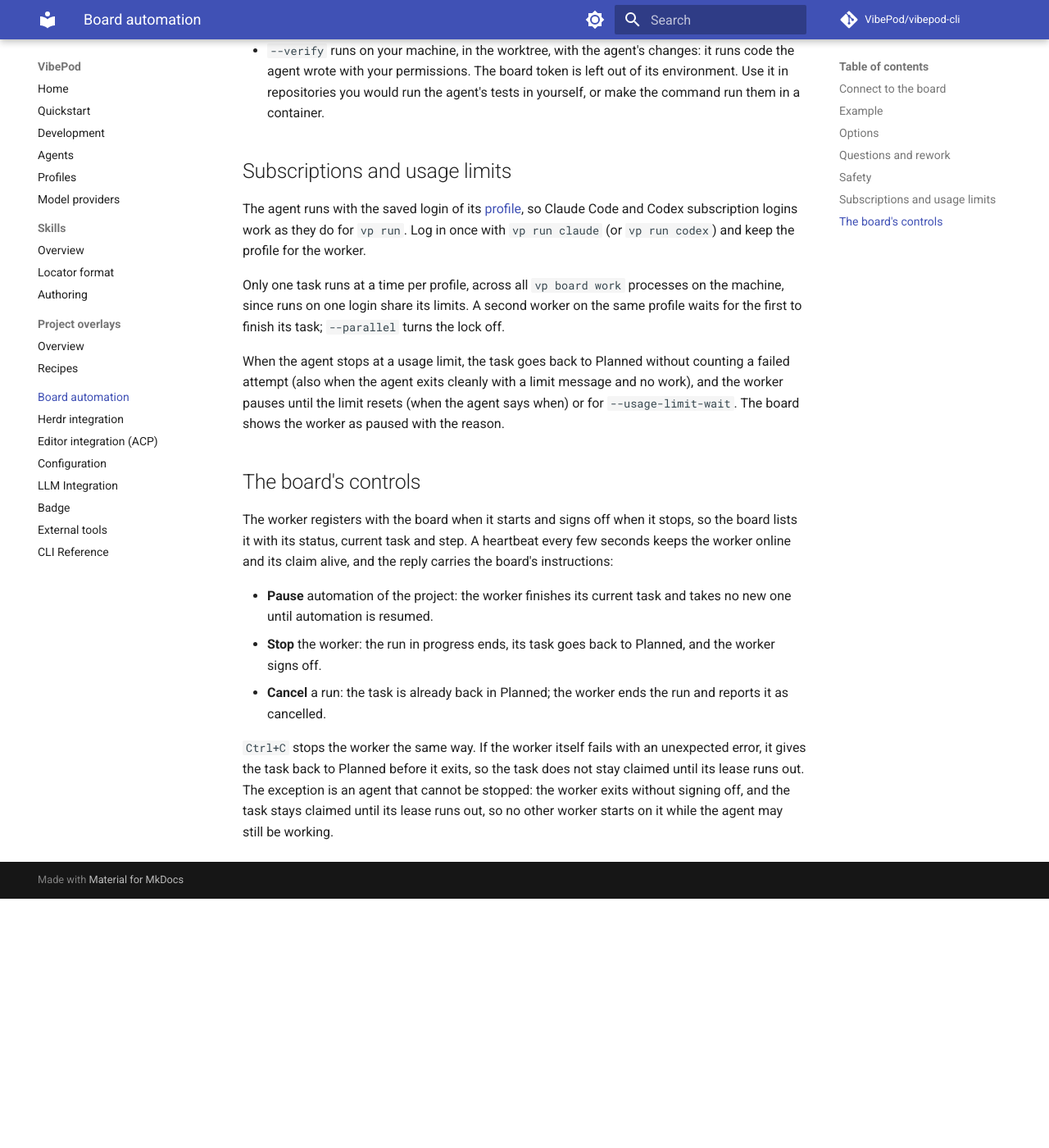
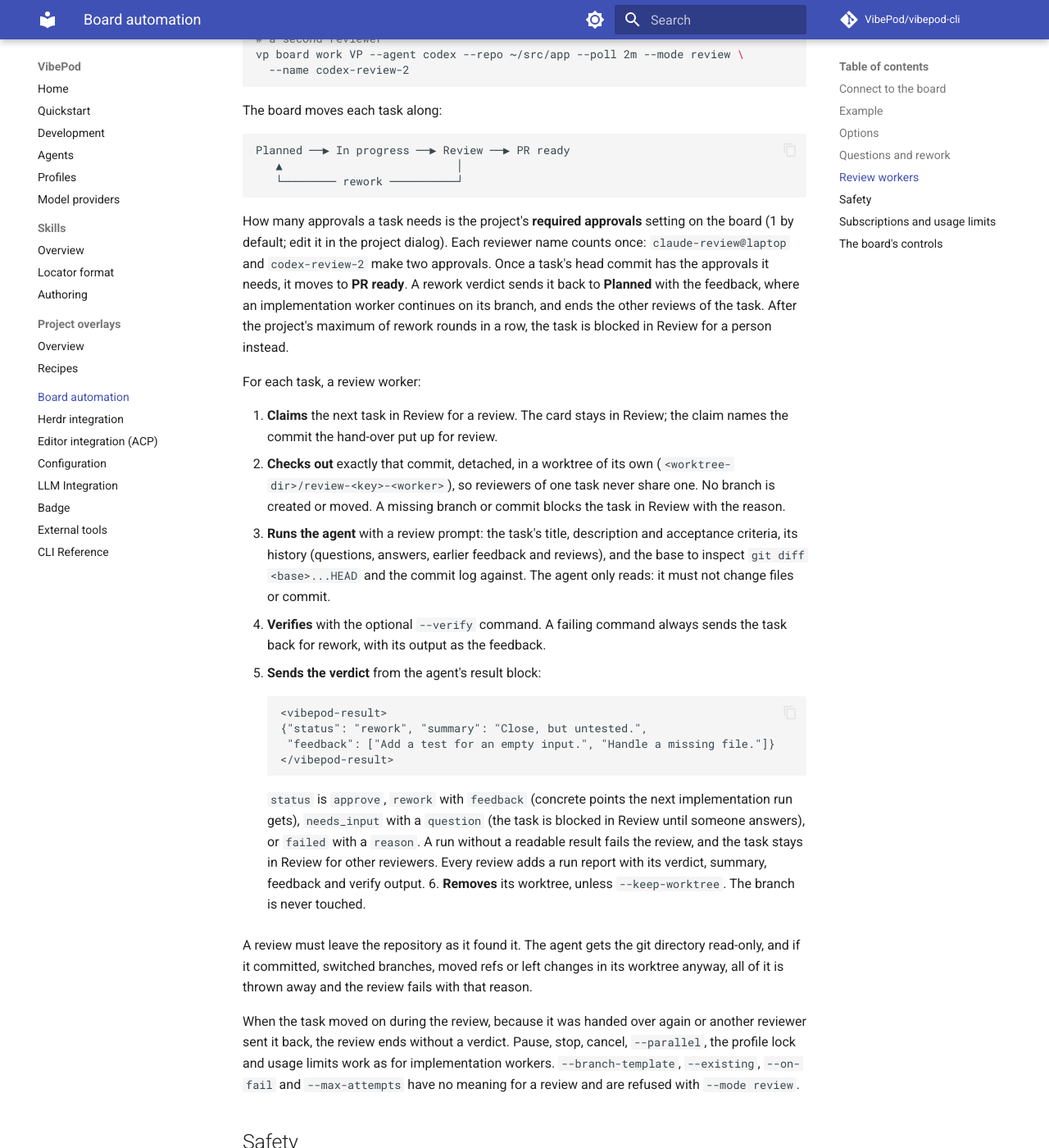
Before and after one commit to VibePod/vibepod-cli, an MkDocs documentation site: the page built from docs/board.md, in a window 1280 px wide and 1400 px high, scrolled down 3968 px. Shown: the whole window at 82% size. Built offline with MkDocs 1.6.1 and Material for MkDocs 9.7.7, drawn with Linux system fonts in a browser that asks for light colours; comment, search, counter and statistics services are not loaded; before the commit the page ends 5064 px from its top, so only the background shows below that; some of the changed text lies outside the part shown.

Commit message:
Describe review workers in the board docs

````diff
--- a/docs/board.md
+++ b/docs/board.md
@@ -23,6 +23,10 @@
 Every run adds a report to its task on the board: the agent's summary, the
 commits it made, the verify output, the duration and the reason when it
 failed.
+
+Started with `--mode review`, the worker reviews the tasks in Review instead,
+and decides whether they need rework or are ready for a pull request (see
+[Review workers](#review-workers)).
 
 ## Connect to the board
 
@@ -84,8 +88,9 @@
 
 | Option | Meaning |
 | --- | --- |
-| `--agent`, `-a` | The agent that implements the tasks (required; it needs headless mode). |
-| `--name` | The worker's name on the board, and the holder of its claims. Defaults to `<agent>@<host>`. Give two workers on one machine different names. |
+| `--agent`, `-a` | The agent that implements or reviews the tasks (required; it needs headless mode). |
+| `--mode implement\|review` | Implement planned tasks (default), or review the tasks in Review (see [Review workers](#review-workers)). |
+| `--name` | The worker's name on the board, and the holder of its claims. Defaults to `<agent>@<host>`, or `<agent>-review@<host>` for a review worker. Give two workers on one machine different names. |
 | `--label` | Only claim tasks carrying this label; repeat to require more. |
 | `--min-readiness` | Only claim tasks with at least this readiness score. |
 | `--task` | Work on this one task, such as `VP-12`, then exit. |
@@ -93,13 +98,13 @@
 | `--poll 2m` | When no task is left, wait and look again instead of exiting. |
 | `--repo` | The repository to work in. Defaults to the task's local repository path on the board. |
 | `--worktree-dir` | Where task worktrees go. Defaults to `<repo>-worktrees` next to the repository. |
-| `--base` | Where new branches start. Defaults to the repository's current branch. |
+| `--base` | Where new branches start, and what a review diffs the branch against. Defaults to the repository's current branch. |
 | `--branch-template` | The branch name, from `{issue}` (GitHub issue number), `{number}` (task number), `{key}` (`vp-12`) and `{project}` (`vp`). Defaults to `issue-{issue}`; a task without a GitHub issue gets `{key}`, such as `vp-12`. |
 | `--existing continue\|refuse` | When the task's branch or worktree exists, such as from an earlier attempt: continue on it (default) or refuse, which blocks the task. |
-| `--keep-worktree` | Keep the worktree after the hand-over; by default it is removed, and the branch stays. |
+| `--keep-worktree` | Keep the worktree after the hand-over or review; by default it is removed, and the branch stays. |
 | `--profile`, `--provider`, `--ikwid`, `-e/--env`, `--network`, `--no-overlay` | Passed to every agent run, as for `vp task create`. |
 | `--timeout 2h` | Time limit per task (`none` for no limit). |
-| `--verify` | A command that must pass in the worktree before the task moves to Review. |
+| `--verify` | A command that must pass in the worktree before the task moves to Review. In review mode, a failing command sends the task back for rework. |
 | `--on-fail planned\|blocked` | Where failed and timed-out tasks go: back to Planned, counting a failed attempt (default), or blocked. The board blocks a task after too many failed attempts. |
 | `--max-attempts` | Failed attempts before the board blocks a task. |
 | `--parallel` | Run alongside other workers on the same profile (see below). |
@@ -126,6 +131,85 @@
 - **Rework.** When a reviewer sends a task back from Review with feedback, the
   next run continues on the branch the task was handed over on and gets the
   feedback in its prompt, instead of starting from scratch.
+
+## Review workers
+
+A review worker answers one question about a task in Review: does it need
+rework, or can its pull request be opened? It runs in the same repository and
+worktree folder as the implementation workers, and several, with different
+agents, can review the same task:
+
+```bash
+# implements
+vp board work VP --agent codex --repo ~/src/app --poll 2m
+# reviews
+vp board work VP --agent claude --repo ~/src/app --poll 2m --mode review \
+  --verify "python -m pytest -q"
+# a second reviewer
+vp board work VP --agent codex --repo ~/src/app --poll 2m --mode review \
+  --name codex-review-2
+```
+
+The board moves each task along:
+
+```text
+Planned ──▶ In progress ──▶ Review ──▶ PR ready
+   ▲                          │
+   └──────── rework ──────────┘
+```
+
+How many approvals a task needs is the project's **required approvals**
+setting on the board (1 by default; edit it in the project dialog). Each
+reviewer name counts once: `claude-review@laptop` and `codex-review-2` make two
+approvals. Once a task's head commit has the approvals it needs, it moves to
+**PR ready**. A rework verdict sends it back to **Planned** with the feedback,
+where an implementation worker continues on its branch, and ends the other
+reviews of the task. After the project's maximum of rework rounds in a row,
+the task is blocked in Review for a person instead.
+
+For each task, a review worker:
+
+1. **Claims** the next task in Review for a review. The card stays in Review;
+   the claim names the commit the hand-over put up for review.
+2. **Checks out** exactly that commit, detached, in a worktree of its own
+   (`<worktree-dir>/review-<key>-<worker>`), so reviewers of one task never
+   share one. No branch is created or moved. A missing branch or commit
+   blocks the task in Review with the reason.
+3. **Runs the agent** with a review prompt: the task's title, description and
+   acceptance criteria, its history (questions, answers, earlier feedback and
+   reviews), and the base to inspect `git diff <base>...HEAD` and the commit
+   log against. The agent only reads: it must not change files or commit.
+4. **Verifies** with the optional `--verify` command. A failing command always
+   sends the task back for rework, with its output as the feedback.
+5. **Sends the verdict** from the agent's result block:
+
+    ```text
+    <vibepod-result>
+    {"status": "rework", "summary": "Close, but untested.",
+     "feedback": ["Add a test for an empty input.", "Handle a missing file."]}
+    </vibepod-result>
+    ```
+
+    `status` is `approve`, `rework` with `feedback` (concrete points the next
+    implementation run gets), `needs_input` with a `question` (the task is
+    blocked in Review until someone answers), or `failed` with a `reason`. A
+    run without a readable result fails the review, and the task stays in
+    Review for other reviewers. Every review adds a run report with its
+    verdict, summary, feedback and verify output.
+6. **Removes** its worktree, unless `--keep-worktree`. The branch is never
+   touched.
+
+A review must leave the repository as it found it. The agent gets the git
+directory read-only, and if it committed, switched branches, moved refs or
+left changes in its worktree anyway, all of it is thrown away and the review
+fails with that reason.
+
+When the task moved on during the review, because it was handed over again or
+another reviewer sent it back, the review ends without a verdict. Pause, stop,
+cancel, `--parallel`, the profile lock and usage limits work as for
+implementation workers. `--branch-template`, `--existing`, `--on-fail` and
+`--max-attempts` have no meaning for a review and are refused with
+`--mode review`.
 
 ## Safety
 
````
